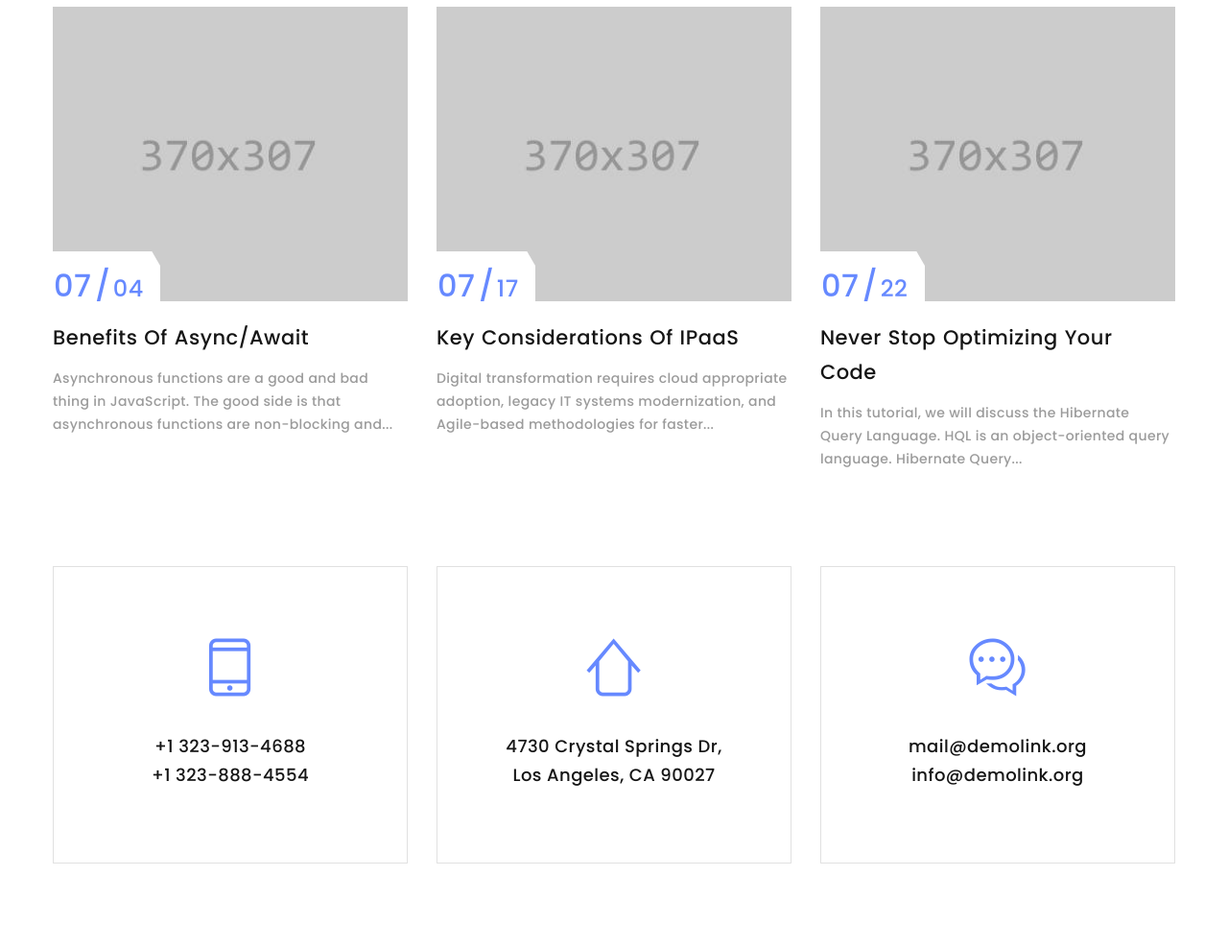
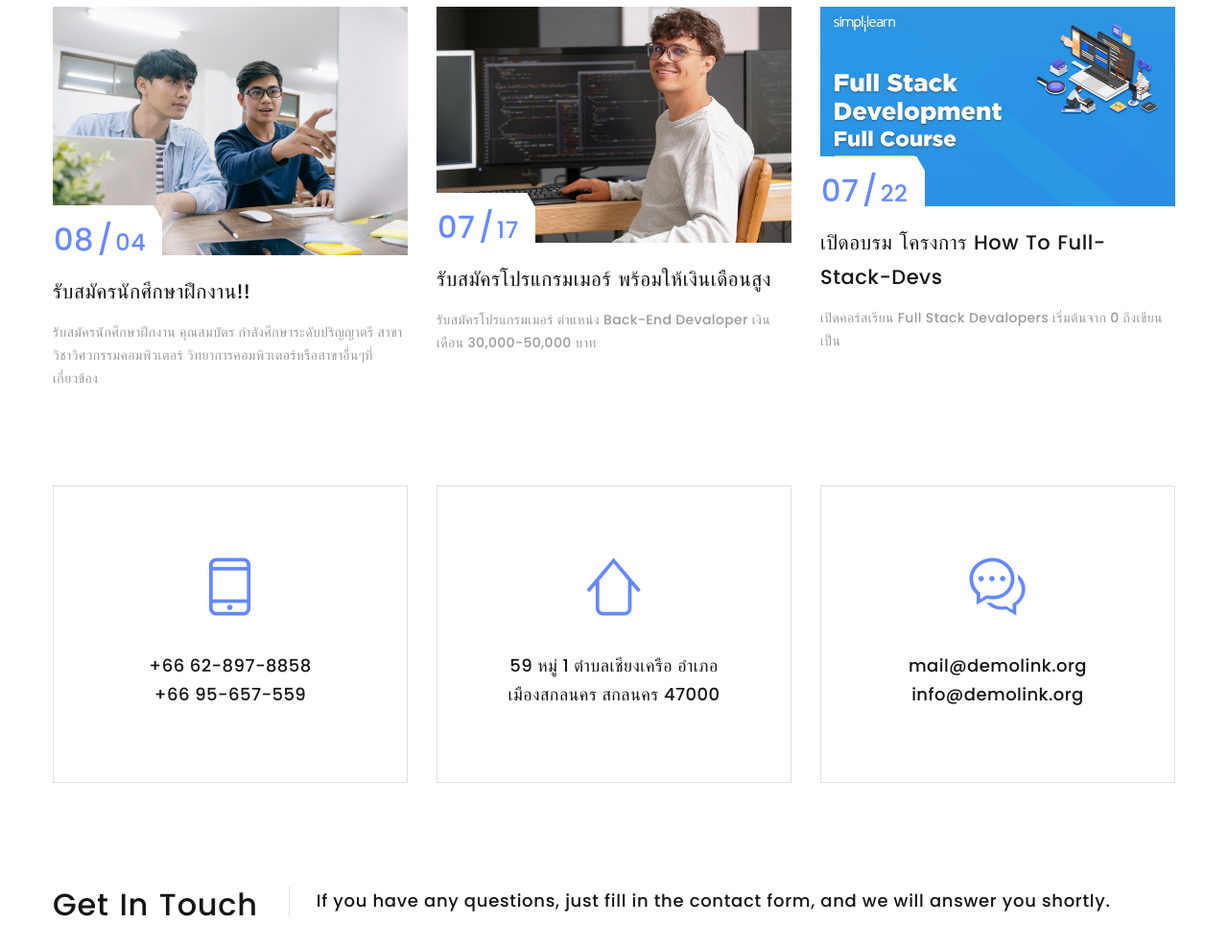
Before and after one commit to Sermsukpond22/SEK-Company, a plain HTML site: page index.html in a window 1280 px wide. Shown: the part 7036-8023 px from the top of the page at 96% size. Drawn offline with Linux system fonts and the light colour scheme; some packages are replaced by stand-ins of ours.

Commit message:
อัปเดตโค้ดใหม่สำหรับ Lab1

```diff
--- a/index.html
+++ b/index.html
@@ -595,32 +595,32 @@
           <div class="row row-45">
             <div class="col-sm-6 col-lg-4 wow fadeInLeft">
               <!-- Post Modern-->
-              <article class="post post-modern"><a class="post-modern-figure" href="#"><img src="images/post-10-370x307.jpg" alt="" width="370" height="307"/>
+              <article class="post post-modern"><a class="post-modern-figure" href="#"><img src="images/news/news1.png" alt="" width="370" height="307"/>
                   <div class="post-modern-time">
-                    <time datetime="2019-07-04"><span class="post-modern-time-month">07</span><span class="post-modern-time-number">04</span></time>
+                    <time datetime="2019-07-04"><span class="post-modern-time-month">08</span><span class="post-modern-time-number">04</span></time>
                   </div></a>
-                <h4 class="post-modern-title"><a href="#">Benefits of Async/Await</a></h4>
-                <p class="post-modern-text">Asynchronous functions are a good and bad thing in JavaScript. The good side is that asynchronous functions are non-blocking and...</p>
+                <h4 class="post-modern-title"><a href="#">รับสมัครนักศึกษาฝึกงาน!!</a></h4>
+                <p class="post-modern-text">รับสมัครนักศึกษาฝึกงาน คุณสมบัตร กำลังศึกษาระดับปริญญาตรี สาขาวิชาวิศวกรรมคอมพิวเตอร์ วิทยาการคอมพิวเตอร์หรือสาขาอื่นๆที่เกี่ยวข้อง</p>
               </article>
             </div>
             <div class="col-sm-6 col-lg-4 wow fadeInLeft" data-wow-delay=".1s">
               <!-- Post Modern-->
-              <article class="post post-modern"><a class="post-modern-figure" href="#"><img src="images/post-11-370x307.jpg" alt="" width="370" height="307"/>
+              <article class="post post-modern"><a class="post-modern-figure" href="#"><img src="images/news/news2.jpeg" alt="" width="370" height="307"/>
                   <div class="post-modern-time">
                     <time datetime="2019-07-17"><span class="post-modern-time-month">07</span><span class="post-modern-time-number">17</span></time>
                   </div></a>
-                <h4 class="post-modern-title"><a href="#">Key Considerations of iPaaS</a></h4>
-                <p class="post-modern-text">Digital transformation requires cloud appropriate adoption, legacy IT systems modernization, and Agile-based methodologies for faster...</p>
+                <h4 class="post-modern-title"><a href="#">รับสมัครโปรแกรมเมอร์ พร้อมให้เงินเดือนสูง</a></h4>
+                <p class="post-modern-text">รับสมัครโปรแกรมเมอร์ ตำแหน่ง Back-End Devaloper เงินเดือน 30,000-50,000 บาท</p>
               </article>
             </div>
             <div class="col-sm-6 col-lg-4 wow fadeInLeft" data-wow-delay=".2s">
               <!-- Post Modern-->
-              <article class="post post-modern"><a class="post-modern-figure" href="#"><img src="images/post-12-370x307.jpg" alt="" width="370" height="307"/>
+              <article class="post post-modern"><a class="post-modern-figure" href="#"><img src="images/news/news3.jpg" alt="" width="370" height="307"/>
                   <div class="post-modern-time">
                     <time datetime="2019-07-22"><span class="post-modern-time-month">07</span><span class="post-modern-time-number">22</span></time>
                   </div></a>
-                <h4 class="post-modern-title"><a href="#">Never Stop Optimizing Your Code</a></h4>
-                <p class="post-modern-text">In this tutorial, we will discuss the Hibernate Query Language. HQL is an object-oriented query language. Hibernate Query...</p>
+                <h4 class="post-modern-title"><a href="#">เปิดอบรม โครงการ How To Full-Stack-Devs</a></h4>
+                <p class="post-modern-text">เปิดคอร์สเรียน Full Stack Devalopers เริ่มต้นจาก 0 ถึงเขียนเป็น  </p>
               </article>
             </div>
           </div>
@@ -636,8 +636,8 @@
                 <div class="box-contacts-body">
                   <div class="box-contacts-icon fl-bigmug-line-cellphone55"></div>
                   <div class="box-contacts-decor"></div>
-                  <p class="box-contacts-link"><a href="tel:#">+1 323-913-4688</a></p>
-                  <p class="box-contacts-link"><a href="tel:#">+1 323-888-4554</a></p>
+                  <p class="box-contacts-link"><a href="tel:#">+66 62-897-8858</a></p>
+                  <p class="box-contacts-link"><a href="tel:#">+66 95-657-559</a></p>
                 </div>
               </article>
             </div>
@@ -646,7 +646,7 @@
                 <div class="box-contacts-body">
                   <div class="box-contacts-icon fl-bigmug-line-up104"></div>
                   <div class="box-contacts-decor"></div>
-                  <p class="box-contacts-link"><a href="#">4730 Crystal Springs Dr, Los Angeles, CA 90027</a></p>
+                  <p class="box-contacts-link"><a href="#">59 หมู่ 1 ตำบลเชียงเครือ อำเภอเมืองสกลนคร สกลนคร 47000</a></p>
                 </div>
               </article>
             </div>
```
Also changed, not shown: images/news/news1.png (added), images/news/news2.jpeg (added), images/news/news3.jpg (added).
